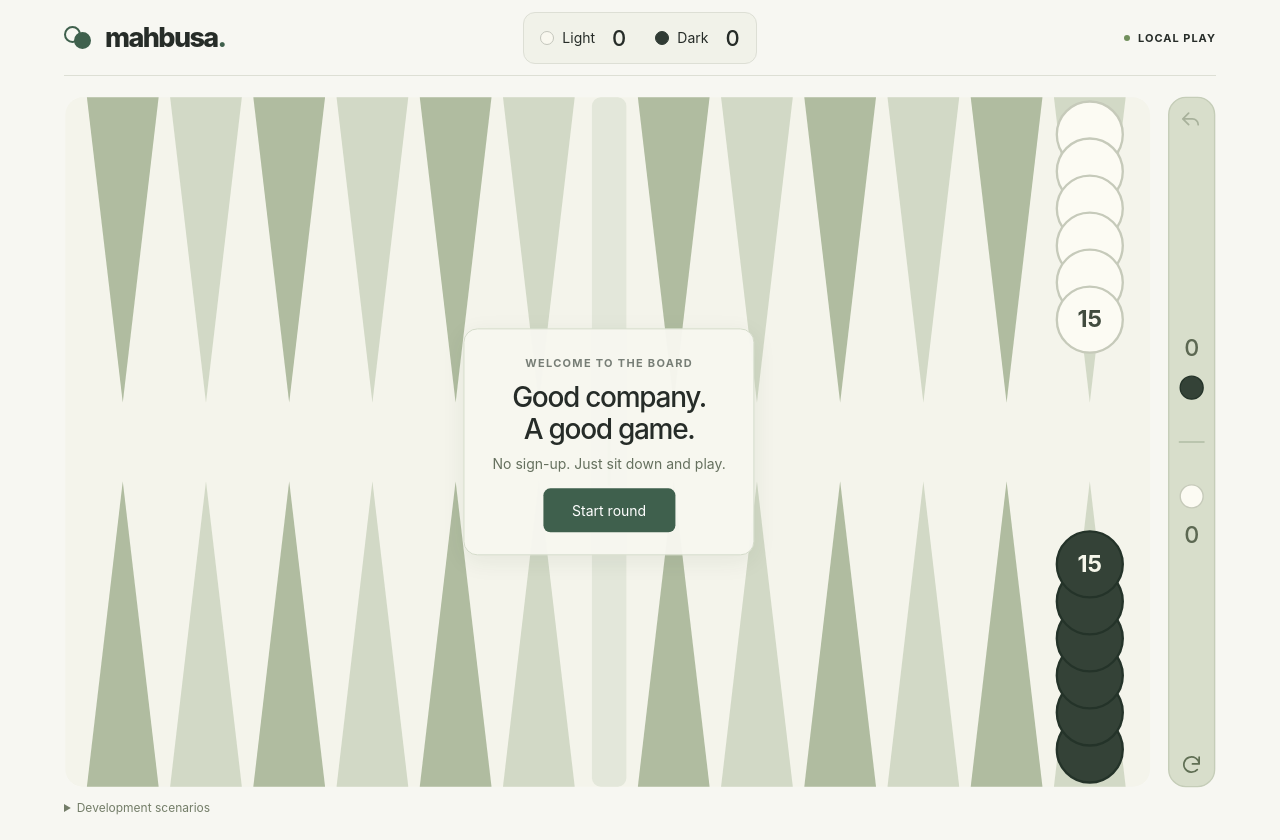
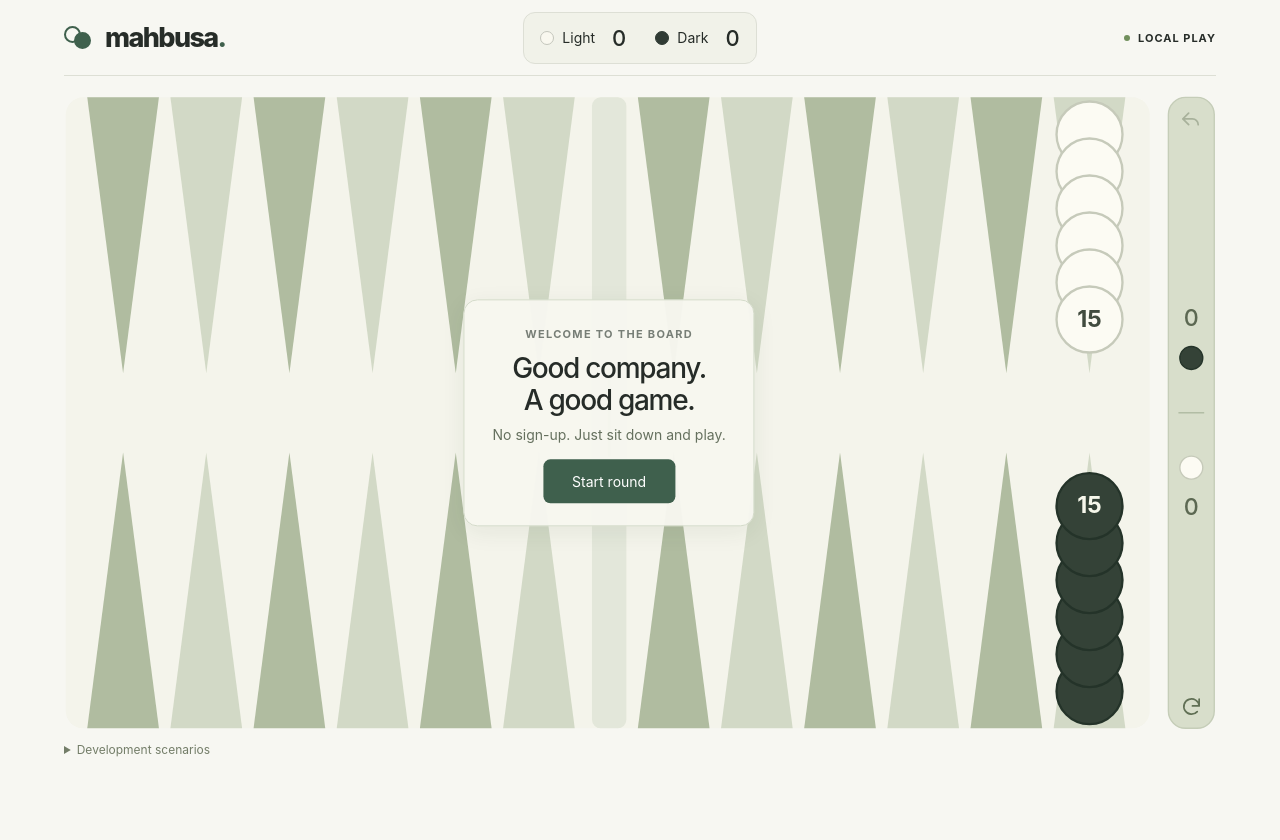
Before and after one commit to ramikamel/mahbusa, a Svelte app: page / in a window 1280 px wide. After the commit the page ends 800 px from the top, so only its background shows below. Built offline with nearby package versions, Linux system fonts and the light colour scheme.

Commit message:
Restore original maximum board height

```diff
--- a/src/components/Board.svelte
+++ b/src/components/Board.svelte
@@ -14,7 +14,8 @@
   const compact = $derived(height <= 600 && width > height);
   let boardWidth = $state(0);
   let boardPixelsHeight = $state(0);
-  // Match the available screen area with an isotropic SVG coordinate system.
+  // Fit the viewport within the original 840 × 462 board height limit.
+  const maxBoardPixelsHeight = $derived((boardWidth || 840) * 462 / 840);
   const boardHeight = $derived(boardWidth > 0 && boardPixelsHeight > 0 ? boardPixelsHeight * 840 / boardWidth : 462);
   const scale = $derived(Math.min(boardWidth / 840, boardPixelsHeight / boardHeight));
   // Fill the former frame footprint without stretching circular checkers.
@@ -45,7 +46,7 @@
 
 <svelte:window bind:innerWidth={width} bind:innerHeight={height} />
 
-<div class="board-shell" bind:clientWidth={boardWidth} bind:clientHeight={boardPixelsHeight}>
+<div class="board-shell" style:max-height={`${maxBoardPixelsHeight}px`} bind:clientWidth={boardWidth} bind:clientHeight={boardPixelsHeight}>
   <svg class="board" viewBox={`0 0 840 ${boardHeight}`} aria-label="Mahbusa board, 24 points" role="group">
     <rect x="1" y="1" width={756 * horizontalScale} height={boardHeight - 2} rx={12 * horizontalScale} class="board-field" />
     <rect x={mapX(391)} y="1" width={24 * horizontalScale} height={boardHeight - 2} rx={6 * horizontalScale} class="board-spine" />
--- a/src/style.css
+++ b/src/style.css
@@ -46,7 +46,7 @@ main{padding-top:20px}.board{max-height:65vh}.stack-count{font-size:17px}.result
 .center-message{left:47.32%}.opening-message.has-start{transform:translate(-50%,calc(-50% + 28px))}.off-number{font-size:17px;text-anchor:middle;fill:#5c6852;font-weight:500}.tray-divider{stroke:#aebaa1}.tray-tools{position:relative}.tray-bear-off{position:absolute;left:50%;top:50%;transform:translate(-50%,-50%);width:44px;height:44px;min-width:44px;padding:0;background:transparent;border-radius:7px;pointer-events:auto}.tray-bear-off:hover{background:#5773491a}.danger-button{background:#b33a32}.danger-button:not(:disabled):hover{background:#942e27}
 @media(max-height:600px) and (orientation:landscape){.opening-message.has-start{transform:translate(-50%,calc(-50% + 26px))}}
 
-/* Fill the usable viewport; the SVG adapts its height while circles stay round. */
+/* Fit the usable viewport, capped by the board's original proportions. */
 .board-shell{height:calc(100dvh - 108px - env(safe-area-inset-bottom))}
 .board{height:100%;max-height:none}
 .tray-end-turn{position:absolute;top:50%;transform:translateY(-50%);color:#3f604d}
```
Also changed, not shown: 3 other files (tests, documents, lock files or other folders).
